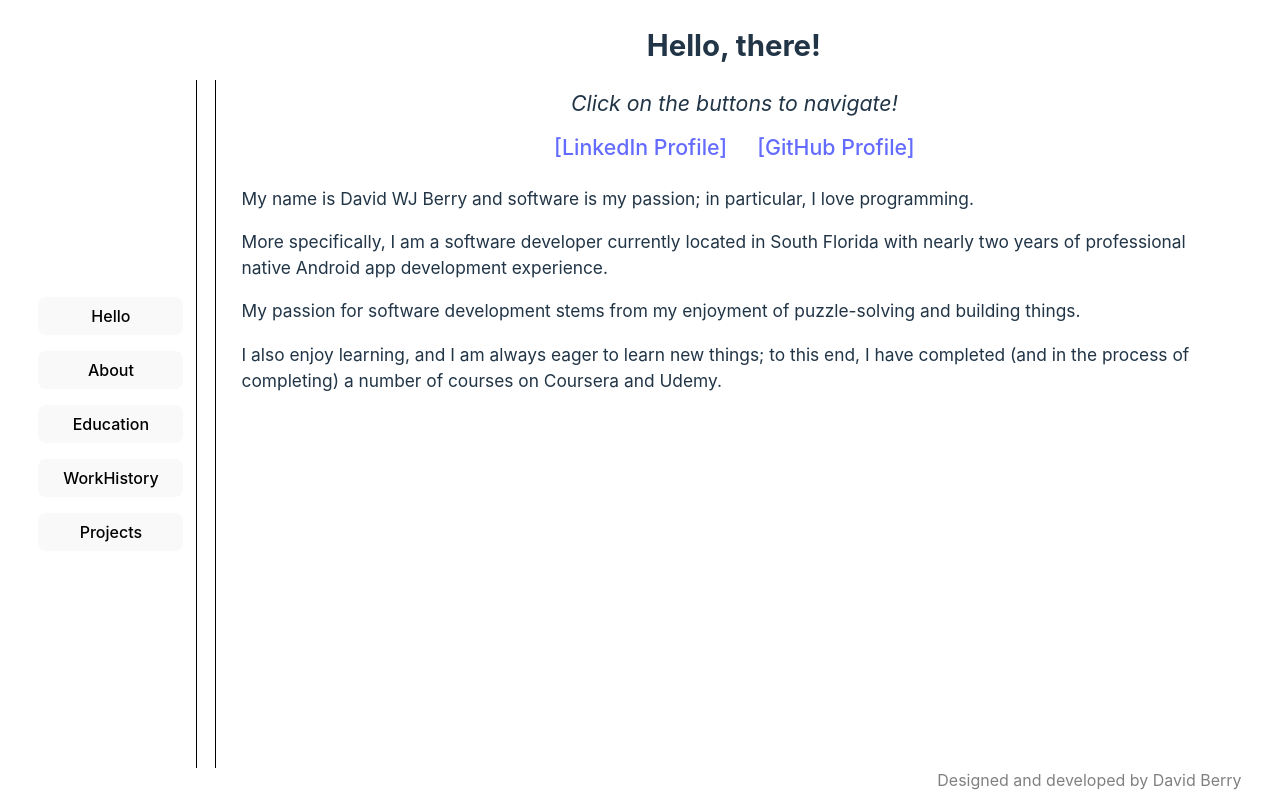
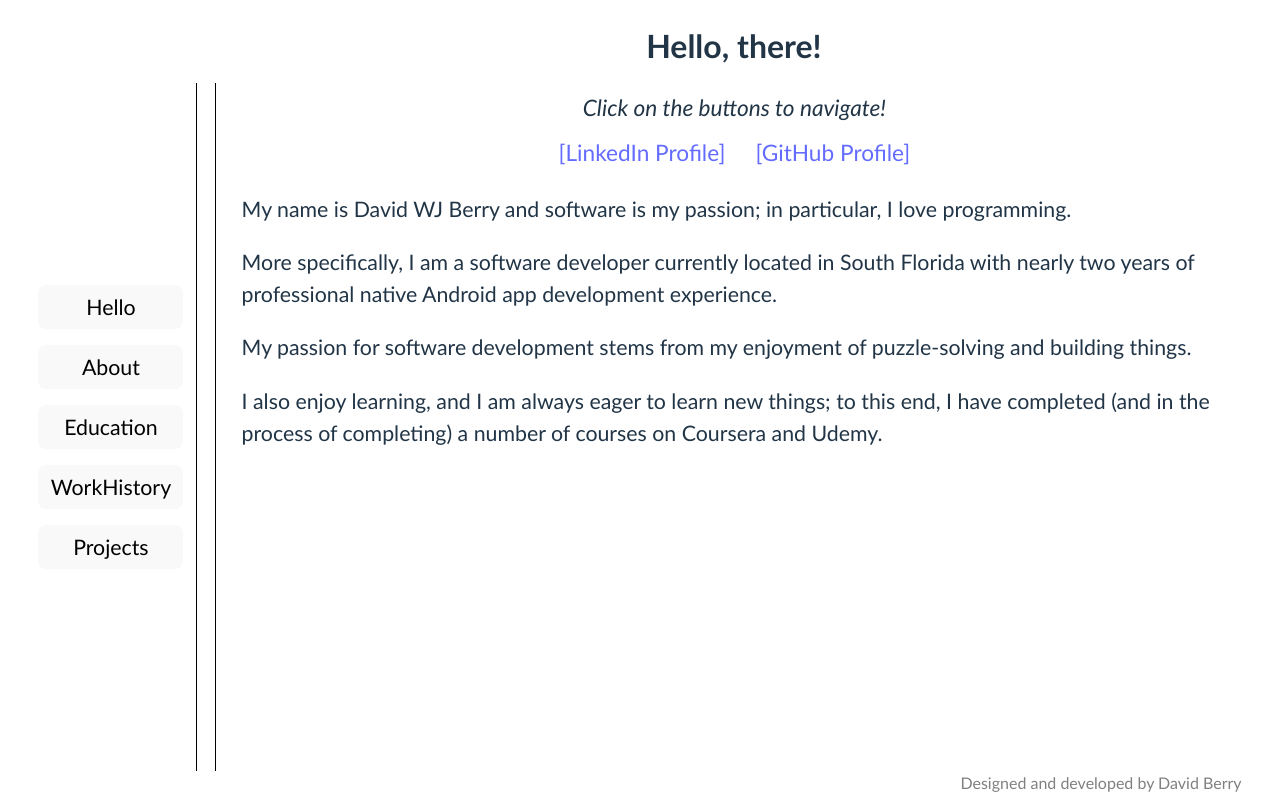
Before and after one commit to DBerry07/DBerry07.github.io, a React (Vite) app: page / in a window 1280 px wide. Built offline with nearby package versions, Linux system fonts and the light colour scheme.

Commit message:
Changed font, font-weight, and font-size

```diff
--- a/src/css/App.css
+++ b/src/css/App.css
@@ -6,6 +6,7 @@
   /* padding: 2rem; */
   padding: 0px;
   text-align: center;
+  font-family:'Gill Sans', 'Gill Sans MT', Calibri, 'Trebuchet MS', sans-serif;
 }
 
 .logo {
@@ -45,6 +46,7 @@
 }
 
 main {
+  overflow-y: hidden;
   display: grid;
   grid-template-areas:
     'blank heading heading heading heading heading'
@@ -54,7 +56,7 @@ main {
   overflow-x: hidden;
   overflow-y: hidden;
   max-width: 100vw !important;
-  max-height: 98vh !important;
+  max-height: 97vh !important;
 }
 
 .center {
--- a/src/css/ButtonMenu.css
+++ b/src/css/ButtonMenu.css
@@ -2,6 +2,8 @@
 .menu_button {
     width: 145px;
     padding: 1vh;
+    font-size: 16pt;
+    font-weight: 350;
 }
 
 menu {
--- a/src/css/Entry.css
+++ b/src/css/Entry.css
@@ -1,8 +1,8 @@
 
 :root {
-  --fsize: 16pt;
-  --hsize: 22pt;
-  --bsize: 13pt;
+  --fsize: 17pt;
+  --hsize: 24pt;
+  --bsize: 16pt;
 }
 
 .hidden {
@@ -12,13 +12,14 @@
 #headbar {
   grid-area: heading;
   font-size: var(--hsize);
-  font-weight: bold;
+  font-weight: 600;
   padding-top: 2vh;
   padding-bottom: 1vh;
   /* font-weight: bold; */
 }
 
 #subheading {
+  /* font-weight: 300; */
   font-size:  var(--fsize);
   margin-top: 1vh;
   margin-bottom: 1vh;
@@ -30,6 +31,7 @@
 }
 
 #content-box {
+  /* font-weight: 300; */
   text-wrap: wrap;
   grid-area: main;
   height: 86vh;
@@ -53,6 +55,7 @@
 
 #link-bar {
   font-size: var(--fsize);
+  /* font-weight: 300; */
   overflow-x: auto;
   overflow-y: hidden;
   white-space: nowrap;
```
